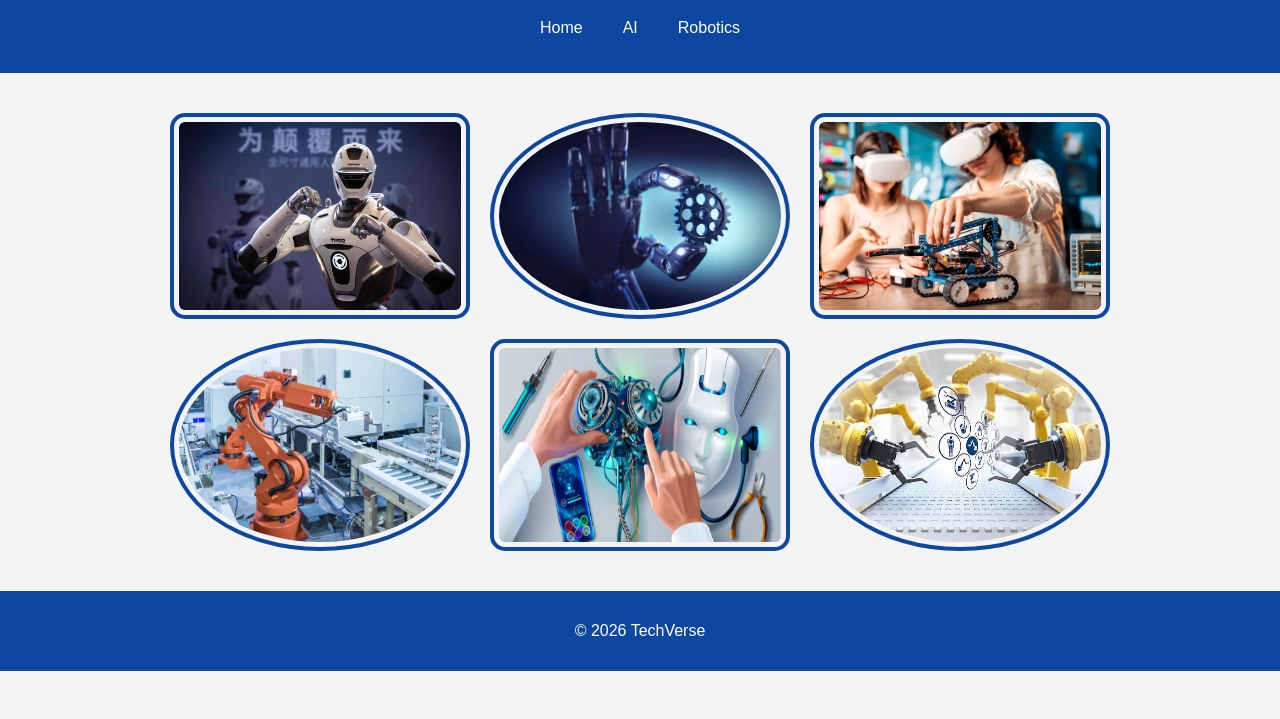
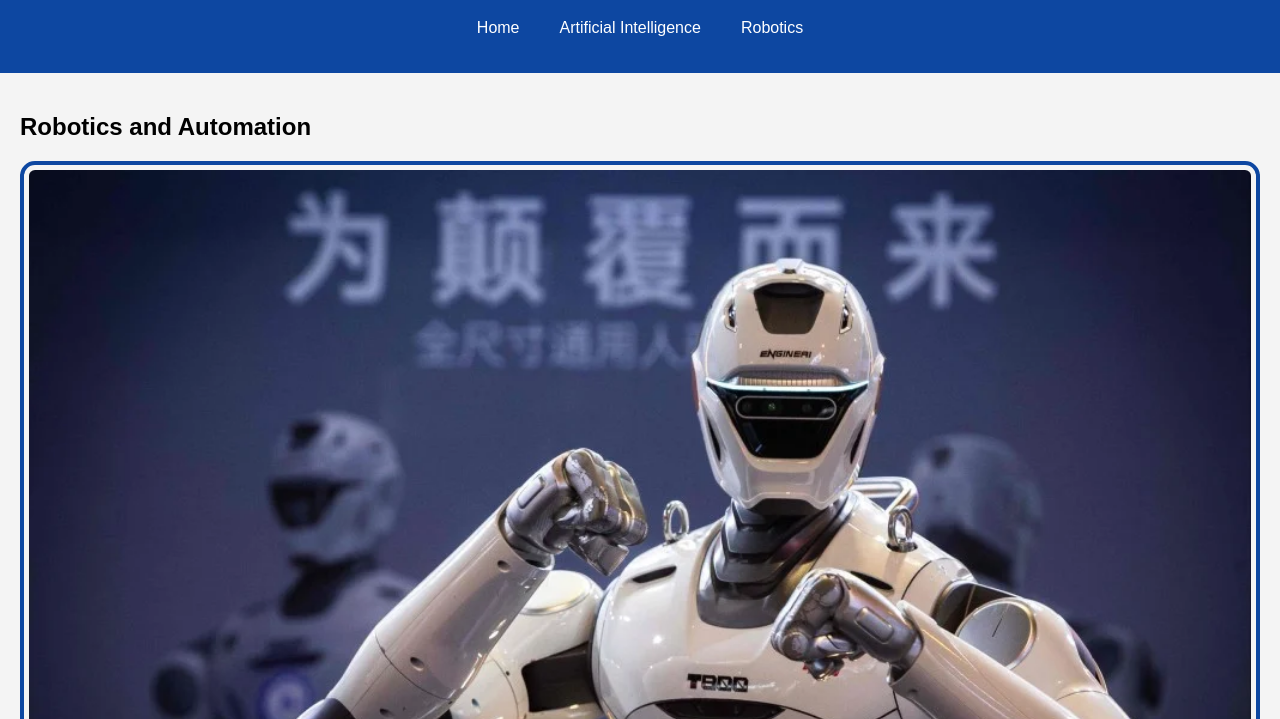
Before and after one commit to Tanishq321/TechVerse-Future-Technologies, a plain HTML site: page robotics.html in a window 1280 px wide. Shown: the part 81-800 px from the top of the page. Drawn offline with Linux system fonts and the light colour scheme; files that its build step writes are made by us from their sources.

Commit message:
Update robotics.html

```diff
--- a/robotics.html
+++ b/robotics.html
@@ -2,6 +2,7 @@
 <html lang="en">
 <head>
     <meta charset="UTF-8">
+    <meta name="viewport" content="width=device-width, initial-scale=1.0">
     <title>Robotics</title>
     <link rel="stylesheet" href="style.css">
 </head>
@@ -17,7 +18,7 @@
     <nav>
         <ul class="nav-menu">
             <li><a href="index.html">Home</a></li>
-<li><a href="ai.html">AI</a></li>
+            <li><a href="ai.html">Artificial Intelligence</a></li>
             <li><a href="robotics.html">Robotics</a></li>
         </ul>
     </nav>
@@ -26,21 +27,23 @@
 
 <main id="main-content">
 
-<div class="gallery">
+    <h2>Robotics and Automation</h2>
 
-<img src="images/r1.jpg" alt="Robot 1">
-<img src="images/r2.jpg" alt="Robot 2">
-<img src="images/r3.jpg" alt="Robot 3">
-<img src="images/r4.jpg" alt="Robot 4">
-<img src="images/r5.jpg" alt="Robot 5">
-<img src="images/r6.jpg" alt="Robot 6">
+    <div class="robot-gallery">
+
+        <img src="images/r1.jpg" alt="Humanoid robot">
+        <img src="images/r2.jpg" alt="Industrial robotic arm">
+        <img src="images/r3.jpg" alt="Automation robot system">
+        <img src="images/r4.jpg" alt="Advanced humanoid robot">
+        <img src="images/r5.jpg" alt="AI robot assistant">
+        <img src="images/r6.jpg" alt="Future robotics technology">
 
     </div>
 
 </main>
 
 <footer>
-<p>© 2026 TechVerse</p>
+    <p>© 2026 TechVerse Future Technologies</p>
 </footer>
 
 </body>
```
Lines whose indentation alone changed are shown as unchanged.
